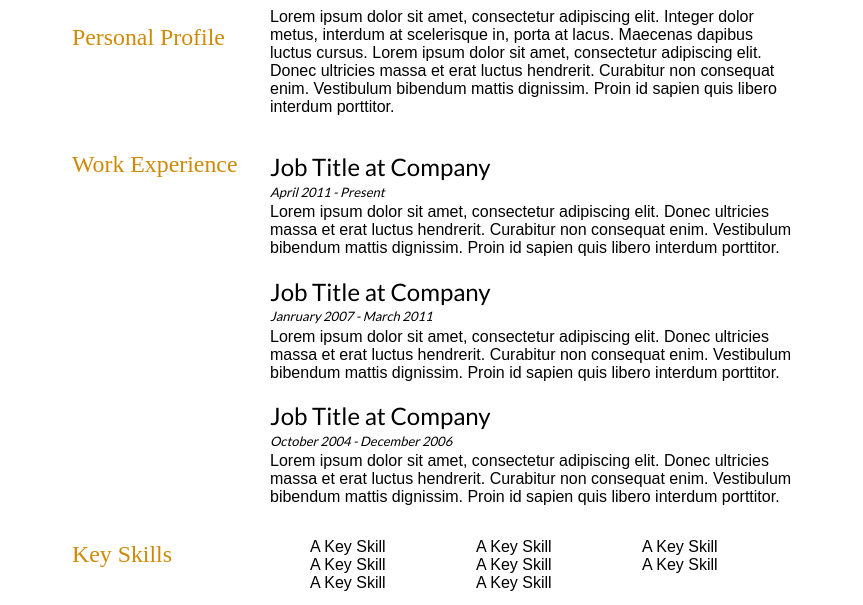
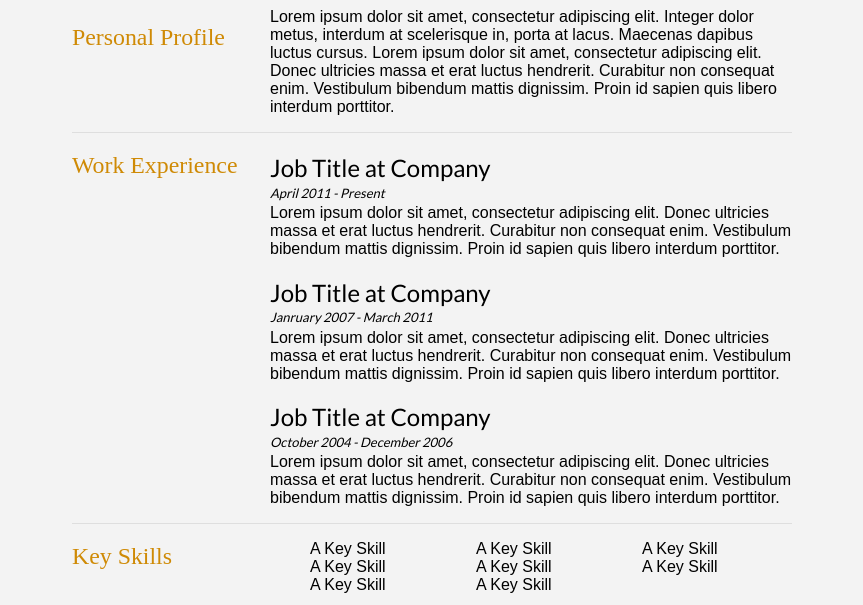
Before and after one commit to Kenzie-Academy-Brasil-Developers/estilizar-curriculo-sprint-2-Christian-mf25, a plain HTML site: page index.html in a window 1280 px wide. Shown: the part 136-741 px from the top of the page, without its empty margins (208-1071 px from the left). Drawn offline with Linux system fonts and the light colour scheme.

Commit message:
Atualizado as cores.

```diff
--- a/style.css
+++ b/style.css
@@ -4,6 +4,7 @@ body{
 	padding: 0;
 	margin: 0;
 	font-size: 100%;
+	background-color: #f3f3f3;
 }
 
 #cv {
@@ -70,7 +71,7 @@ p{
 	margin-block-end: 0;
 }
 
-#contactDetails ul li{
+#contactDetails ul li {
 	text-decoration: none;
 	list-style: none;
 	font-size: 0.7em;
@@ -78,25 +79,23 @@ p{
 
 }
 
-#contactDetails ul li a{
+#contactDetails ul li a {
 	margin-block-start: 0;
 	text-decoration: none;
 	color: #181818;
 }
 
-#mainArea{
+#mainArea {
 	width: 90%;
 	margin: 0 auto;
 	margin-block-start: 0.5em;
 }
 
-mar
-
-section{
+section {
 	border-bottom: solid 1px #dedede;
 }
 
-section:last-child{
+section:last-child {
 	border: none;
 }
 
```
